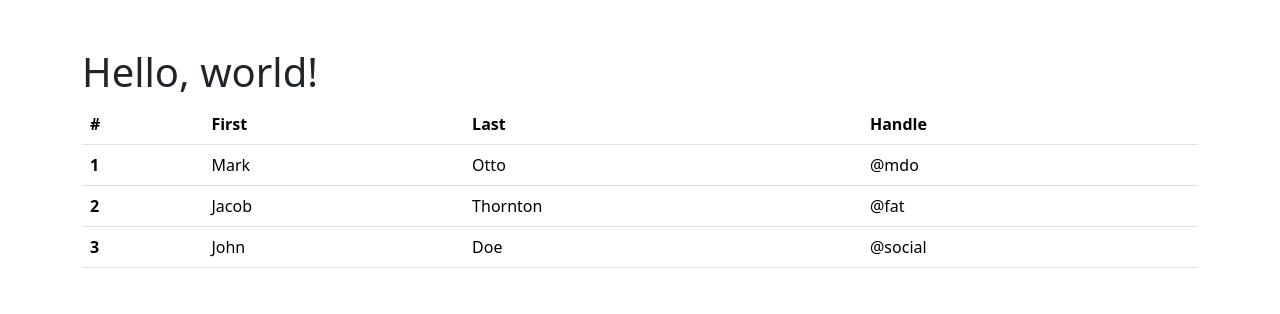
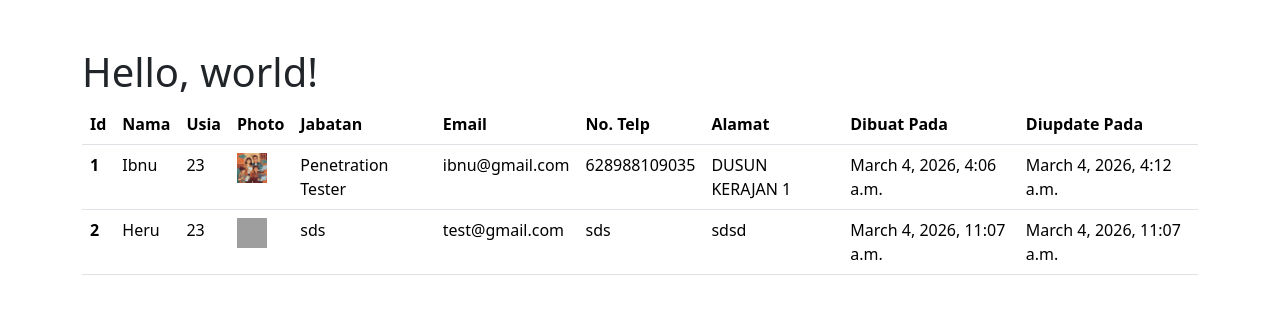
Before and after one commit to ibnurusdianto/welcome-back-django, a Django app: page / in a window 1280 px wide. Shown: the top 314 px of the page. Run offline with Django 5.2, Linux system fonts and the light colour scheme; data comes from the database, SQL or seed files in the repository; both versions use the stored data as it was after the commit; grey boxes are pictures that could not be loaded.

Commit message:
test crud

```diff
--- a/mysite/views.py
+++ b/mysite/views.py
@@ -1,6 +1,14 @@
-
 from django.http import HttpResponse
 from django.shortcuts import render
 
+from employess.models import employee
+
+
 def home(request):
-    return render(request, 'home.html')
+    # ambil semua data dari model Employee
+    employees = employee.objects.all()
+    # print(employees)
+    context = {
+        'employees': employees,
+    }
+    return render(request, 'home.html', context)
--- a/templates/home.html
+++ b/templates/home.html
@@ -17,31 +17,36 @@
         <table class="table">
             <thead>
                 <tr>
-                    <th scope="col">#</th>
-                    <th scope="col">First</th>
-                    <th scope="col">Last</th>
-                    <th scope="col">Handle</th>
+                    <th scope="col">Id</th>
+                    <th scope="col">Nama</th>
+                    <th scope="col">Usia</th>
+                    <th scope="col">Photo</th>
+                    <th scope="col">Jabatan</th>
+                    <th scope="col">Email</th>
+                    <th scope="col">No. Telp</th>
+                    <th scope="col">Alamat</th>
+                    <th scope="col">Dibuat Pada</th>
+                    <th scope="col">Diupdate Pada</th>
                 </tr>
             </thead>
             <tbody>
+                {% for emp in employees %}
                 <tr>
-                    <th scope="row">1</th>
-                    <td>Mark</td>
-                    <td>Otto</td>
-                    <td>@mdo</td>
+                    <th scope="row">{{forloop.counter}}</th>
+                    <td>{{emp.name }}</td>
+                    <td>{{emp.age }}</td>
+                    <td><img src="{{emp.photo.url}}" alt="foto" width="30px" height="30px"></td>
+                    <td>{{emp.designation }}</td>
+                    <td>{{emp.email_address }}</td>
+                    <td>{{emp.phone_number }}</td>
+                    <td>{{emp.address }}</td>
+                    <td>{{emp.created_at }}</td>
+                    <td>{{emp.updated_at }}</td>
                 </tr>
-                <tr>
-                    <th scope="row">2</th>
-                    <td>Jacob</td>
-                    <td>Thornton</td>
-                    <td>@fat</td>
-                </tr>
-                <tr>
-                    <th scope="row">3</th>
-                    <td>John</td>
-                    <td>Doe</td>
-                    <td>@social</td>
-                </tr>
+                {% endfor %}
+
+
+
             </tbody>
         </table>
     </div>
@@ -50,6 +55,7 @@
 
     <script src="https://cdn.jsdelivr.net/npm/bootstrap@5.3.8/dist/js/bootstrap.bundle.min.js"
         crossorigin="anonymous"></script>
+
 </body>
 
 </html>
```
Also changed, not shown: db.sqlite3, 1 other file.
